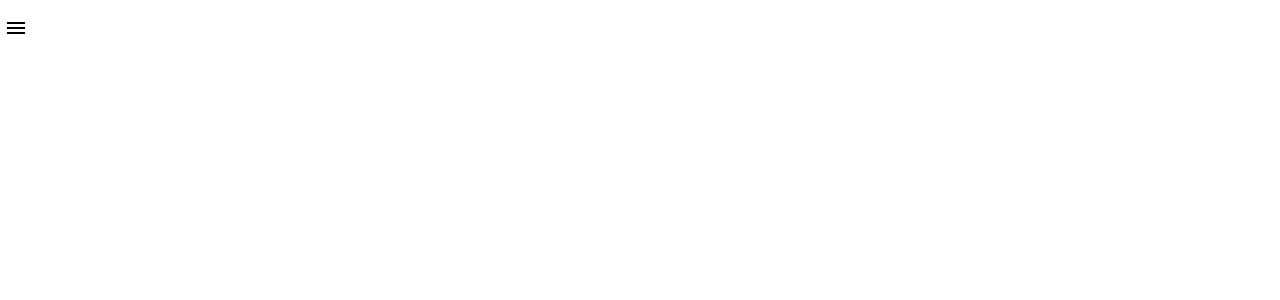
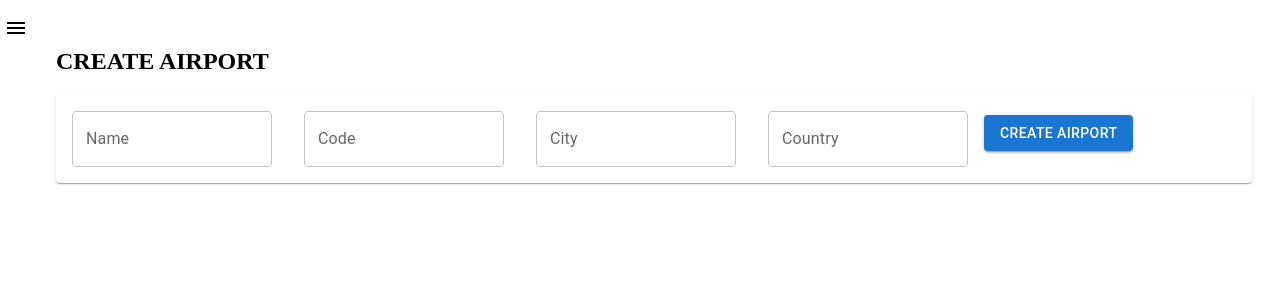
Before and after one commit to marcius02/airportAppFrontend, a React (Vite) app in the folder airportAppFront/: page /airports/create in a window 1280 px wide. Before the commit this address had no page. Shown: the top 300 px of the page. Built offline with nearby package versions, Linux system fonts and the light colour scheme.

Commit message:
feat: create airport

```diff
--- a/airportAppFront/src/Airports.jsx
+++ b/airportAppFront/src/Airports.jsx
@@ -1,6 +1,7 @@
 import { useState, useEffect } from "react";
 import axios from "./api";
 import { useNavigate } from "react-router-dom";
+import { Button } from "@mui/material";
 
 const Airports = () => {
     const [airports, setAirports] = useState([]);
@@ -27,8 +28,14 @@ const Airports = () => {
         }
     }
 
+    // Navigate to update airport form
     const updateAirport = (airport) => {
         navigate(`/airports/update/${airport.id}`, { state: {airport} });
+    };
+
+    // Navigate to create airport form
+    const createAirport = () => {
+        navigate(`/airports/create`);
     };
 
     // Fetch airports on component mount
@@ -38,7 +45,16 @@ const Airports = () => {
 
     return (
         <>
+            <Button
+            variant="contained"
+            size="small"
+            onClick={() => createAirport()}
+            >
+                Create Airport
+            </Button>
+
             <table>
+
                 <tbody>
                     <tr>
                         <th>Name</th>
@@ -57,24 +73,24 @@ const Airports = () => {
 
                             <td>
                                 <button
-                                    onClick={() => updateAirport(airport)}
+                                    onClick={() => deleteAirport(airport.id)}
                                 >
-                                    Update
+                                    Delete
                                 </button>
                             </td>
 
                             <td>
                                 <button
-                                    onClick={() => deleteAirport(airport.id)}
+                                    onClick={() => updateAirport(airport)}
                                 >
-                                    Delete
+                                    Update
                                 </button>
                             </td>
                         </tr>
                     ))}
                 </tbody>
             </table>
-        </>
+            </>
     )
 }
 
--- a/airportAppFront/src/App.jsx
+++ b/airportAppFront/src/App.jsx
@@ -6,6 +6,7 @@ import Airports from "./Airports";
 import Planes from "./Planes";
 import Flights from "./Flights";
 import UpdateAirportForm from "./UpdateAirportForm";
+import CreateAirportForm from "./CreateAirportForm";
 
 const App = () => {
   return (
@@ -19,6 +20,7 @@ const App = () => {
             <Route path="/flights" element={<Flights />} />
             <Route path="/planes" element={<Planes />} />
             <Route path="/airports/update/:id" element={<UpdateAirportForm />} />
+            <Route path="/airports/create" element={<CreateAirportForm />} />
           </Routes>
         </div>
       </div>
--- /dev/null
+++ b/airportAppFront/src/CreateAirportForm.jsx
@@ -0,0 +1,68 @@
+import { Button, Paper, TextField } from "@mui/material";
+import axios from "./api";
+import React, { useState } from "react";
+import { useNavigate } from "react-router-dom";
+
+const CreateAirportForm = () => {
+    const navigate = useNavigate();
+
+    const [formData, setFormData] = useState({
+        name: "",
+        code: "",
+        city: "",
+        country: "",
+    });
+
+    const handleOnChange = (e) => {
+        const { name, value} = e.target;
+        setFormData({ ...formData, [name]: value });
+    }
+
+    const handleSubmit = async (e) => {
+        e.preventDefault();
+        try {
+            await axios.post("http://localhost:8080/api/airports", formData);
+            alert("Airport created successfully!");
+            navigate("../airports");
+        } catch (error){
+            console.error("Error creating airport:", error);
+            alert("Failed to create airport.");
+        }
+    }
+
+    return (
+        <>
+        <h2>CREATE AIRPORT</h2>
+        <Paper sx={{ '& .MuiTextField-root': { m: 2, width: '25ch' } }}>
+
+            <form onSubmit={handleSubmit}>
+                <TextField
+                    label="Name"
+                    name="name"
+                    onChange={handleOnChange}
+                />
+                <TextField
+                    label="Code"
+                    name="code"
+                    onChange={handleOnChange}
+                />
+                <TextField
+                    label="City"
+                    name="city"
+                    onChange={handleOnChange}
+                />
+                <TextField
+                    label="Country"
+                    name="country"
+                    onChange={handleOnChange}
+                />
+                <Button style={{margin: "20px auto" }} type="submit" variant="contained">
+                    Create Airport
+                </Button>
+            </form>
+        </Paper>
+        </>
+    );
+}
+
+export default CreateAirportForm;
```
